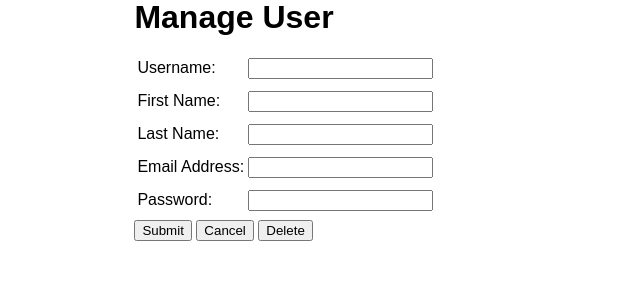
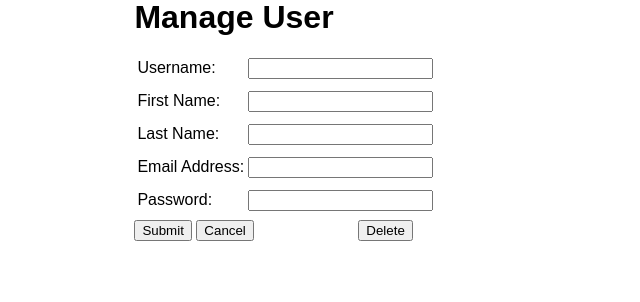
Before and after one commit to jjm3x3/propertyManager, a Django app: a page that uses proManage/proManage/templates/properties/user_form.html in a window 1280 px wide. Shown: the part 132-434 px from the top of the page, without its empty margins (0-640 px from the left). Run offline with Django 3.2, Linux system fonts and the light colour scheme.

Commit message:
Password functions now work. better delete button positioning. (These last 2 commits have introduced static files such as css and the logo as such, be sure to run "python manage.py collectstatic")

```diff
--- a/proManage/proManage/properties/views.py
+++ b/proManage/proManage/properties/views.py
@@ -31,6 +31,7 @@ def user_update(request, pk, template_name='properties/user_form.html'):
     user = get_object_or_404(User, pk=pk)
     form = UserForm(request.POST or None, instance=user)
     if form.is_valid():
+        user.set_password(user.password)
         form.save()
         return redirect('properties:user_list')
     return render(request, template_name, {'form':form, 'object':user})
--- a/proManage/proManage/settings.py
+++ b/proManage/proManage/settings.py
@@ -78,7 +78,7 @@ WSGI_APPLICATION = 'proManage.wsgi.application'
 DATABASES = {
 #    'default': {
 #        'ENGINE': 'django.db.backends.sqlite3',
- #       'NAME': 'dbProManage.sqlite3',
+#        'NAME': 'dbProManage.sqlite3',
 #    }
     'prod': {
        'ENGINE': 'django.db.backends.postgresql_psycopg2',
--- a/proManage/proManage/static/css/promanage.css
+++ b/proManage/proManage/static/css/promanage.css
@@ -103,3 +103,7 @@ font-family: Sans-serif;
 .nav-right{
 	text-align: left;
 }
+
+#delete_button{
+	margin-left: 100px;
+}
--- a/proManage/proManage/templates/properties/user_form.html
+++ b/proManage/proManage/templates/properties/user_form.html
@@ -38,6 +38,6 @@
 
     <input type="submit" value="Submit" />
 	<input type="button" value="Cancel" onclick="window.location='{% url 'properties:user_list'%}';"/>
-	<input type="button" value="Delete" onclick="window.location='{% url 'properties:user_delete' object.id%}';"/>
+	<input id="delete_button" type="button" value="Delete" onclick="window.location='{% url 'properties:user_delete' object.id%}';"/>
 </form>
 </div>
```
Also changed, not shown: proManage/proManage/static/serve/serve/serve/serve/serve/images/promanage_logo.png (deleted).
